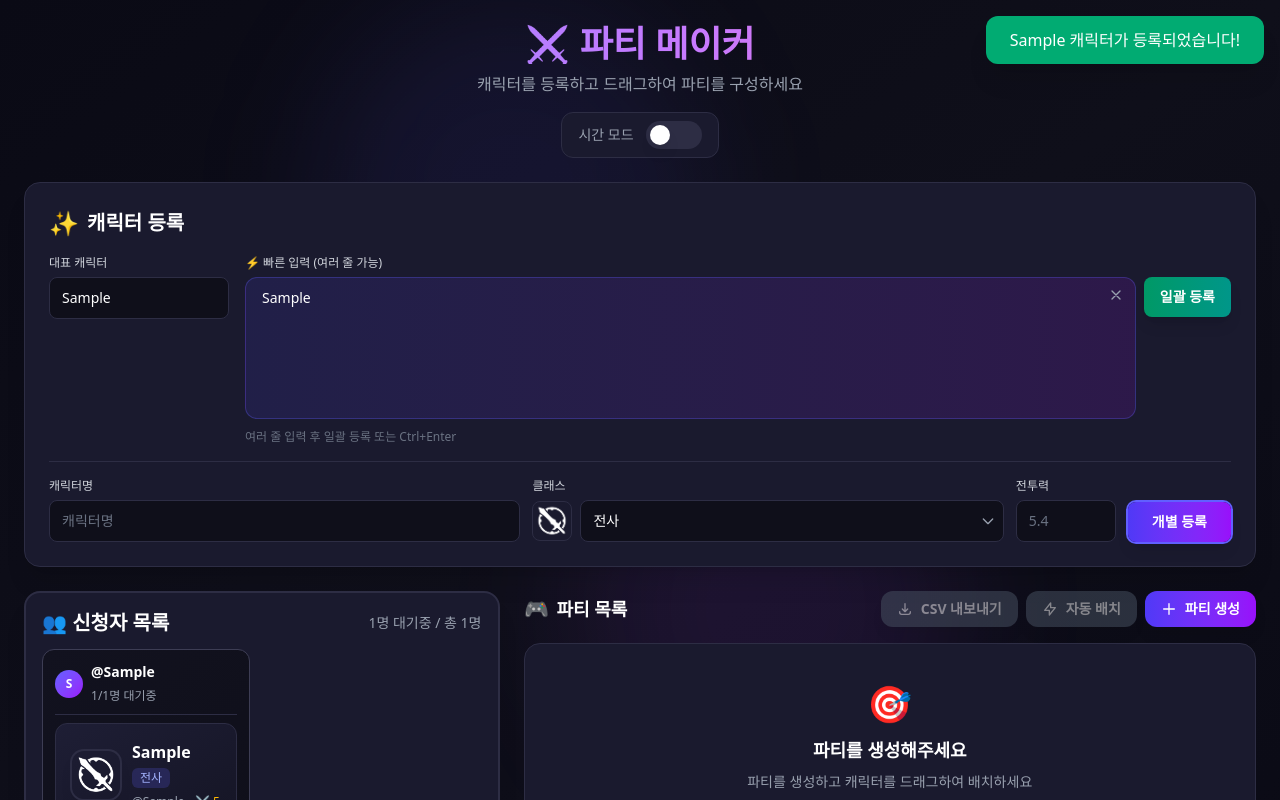
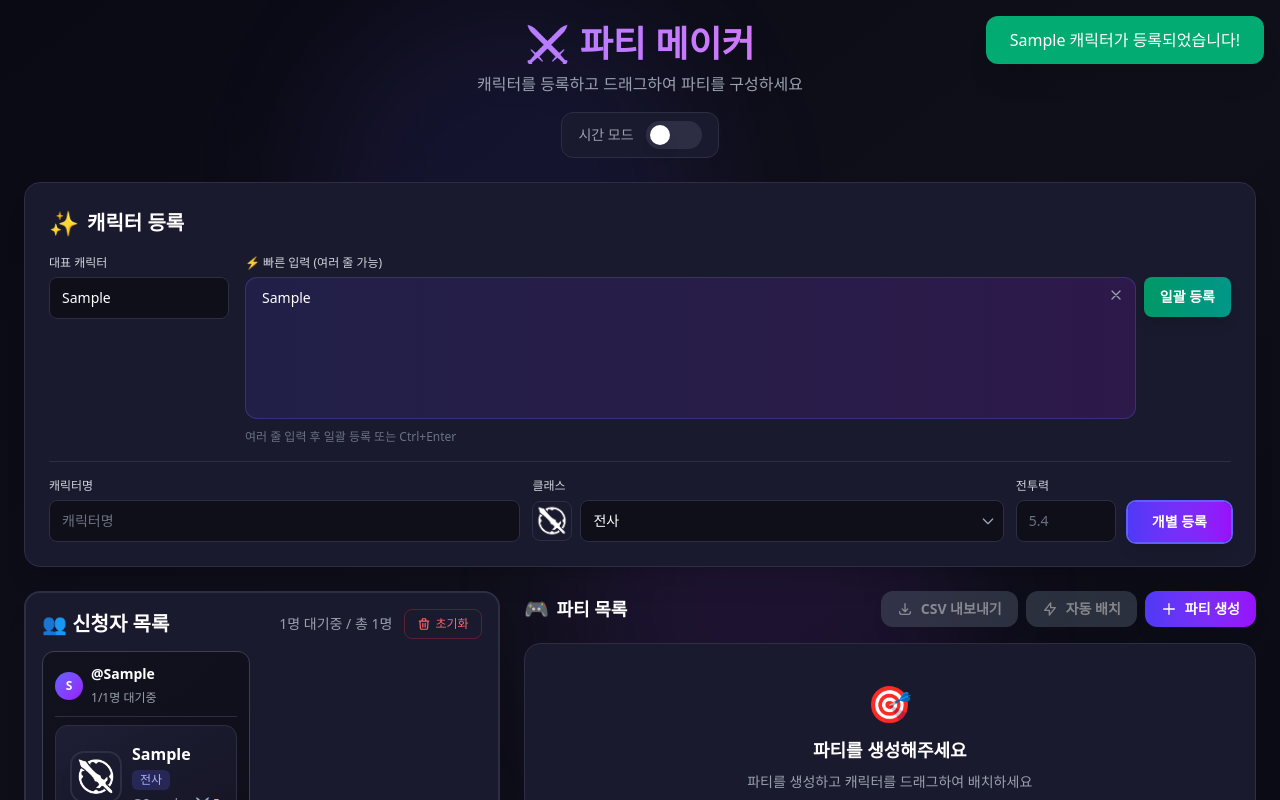
Before and after one commit to junsy0901/MobiPartyMaker, a React (Vite) app: page / in a window 1280 px wide. Both pictures are taken after typing "Sample", "Sample", "Sample", "5" into the empty fields and a click on the button "개별 등록". Shown: the top 800 px of the page. Built offline with nearby package versions, Linux system fonts and the light colour scheme.

Commit message:
feat: 초기화 기능 추가

```diff
--- a/src/App.tsx
+++ b/src/App.tsx
@@ -15,6 +15,7 @@ function App() {
     accountTimeSlots,
     handleAddCharacter,
     handleRemoveCharacter,
+    handleClearAllCharacters,
     isCharacterInAnyParty,
     isAccountFullyAssigned,
     handleCreateParty,
@@ -91,6 +92,7 @@ function App() {
             isCharacterInAnyParty={isCharacterInAnyParty}
             onRemoveCharacter={handleRemoveCharacter}
             onRemoveFromAllParties={handleRemoveCharacterFromAllParties}
+            onClearAll={handleClearAllCharacters}
             isTimeMode={isTimeMode}
             accountTimeSlots={accountTimeSlots}
             onUpdateAccountTimeSlots={handleUpdateAccountTimeSlots}
--- a/src/components/ApplicantList/index.tsx
+++ b/src/components/ApplicantList/index.tsx
@@ -2,6 +2,7 @@ import { useState } from "react";
 import type { Character, TimeSlot, AccountTimeSlots } from "../../types";
 import { TIME_SLOTS } from "../../types";
 import { CharacterCard } from "../CharacterCard";
+import { ConfirmModal } from "../ConfirmModal";
 
 interface ApplicantListProps {
   characters: Character[];
@@ -11,6 +12,7 @@ interface ApplicantListProps {
   isCharacterInAnyParty: (characterId: string) => boolean;
   onRemoveCharacter: (characterId: string) => void;
   onRemoveFromAllParties: (characterId: string) => void;
+  onClearAll: () => void;
   isTimeMode: boolean;
   accountTimeSlots: AccountTimeSlots;
   onUpdateAccountTimeSlots: (accountName: string, timeSlots: TimeSlot[]) => void;
@@ -24,11 +26,13 @@ export function ApplicantList({
   isCharacterInAnyParty,
   onRemoveCharacter,
   onRemoveFromAllParties,
+  onClearAll,
   isTimeMode,
   accountTimeSlots,
   onUpdateAccountTimeSlots,
 }: ApplicantListProps) {
   const [isDragOver, setIsDragOver] = useState(false);
+  const [isClearModalOpen, setIsClearModalOpen] = useState(false);
 
   const handleDragOver = (e: React.DragEvent) => {
     e.preventDefault();
@@ -68,10 +72,38 @@ export function ApplicantList({
         <h2 className="text-lg font-bold text-white flex items-center gap-2">
           <span className="text-xl">👥 신청자 목록</span>
         </h2>
-        <span className="text-sm text-gray-400">
-          {availableCharacters.length}명 대기중 / 총 {characters.length}명
-        </span>
+        <div className="flex items-center gap-3">
+          <span className="text-sm text-gray-400">
+            {availableCharacters.length}명 대기중 / 총 {characters.length}명
+          </span>
+          {characters.length > 0 && (
+            <button
+              onClick={() => setIsClearModalOpen(true)}
+              className="px-3 py-1.5 text-xs font-medium text-red-400 hover:text-red-300 hover:bg-red-500/10 border border-red-500/30 rounded-lg transition-colors flex items-center gap-1"
+              title="모든 신청자 초기화"
+            >
+              <svg className="w-3.5 h-3.5" fill="none" stroke="currentColor" viewBox="0 0 24 24">
+                <path strokeLinecap="round" strokeLinejoin="round" strokeWidth={2} d="M19 7l-.867 12.142A2 2 0 0116.138 21H7.862a2 2 0 01-1.995-1.858L5 7m5 4v6m4-6v6m1-10V4a1 1 0 00-1-1h-4a1 1 0 00-1 1v3M4 7h16" />
+              </svg>
+              초기화
+            </button>
+          )}
+        </div>
       </div>
+
+      {/* 초기화 확인 모달 */}
+      <ConfirmModal
+        isOpen={isClearModalOpen}
+        title="신청자 목록 초기화"
+        message={`등록된 모든 신청자(${characters.length}명)를 삭제하시겠습니까?\n파티에 배치된 캐릭터도 함께 제거됩니다.\n\n이 작업은 되돌릴 수 없습니다.`}
+        confirmText="초기화"
+        cancelText="취소"
+        onConfirm={() => {
+          setIsClearModalOpen(false);
+          onClearAll();
+        }}
+        onCancel={() => setIsClearModalOpen(false)}
+      />
 
       {characters.length === 0 ? (
         <div className="text-center py-8 text-gray-500">
--- a/src/hooks/usePartyMaker.ts
+++ b/src/hooks/usePartyMaker.ts
@@ -109,6 +109,20 @@ export function usePartyMaker() {
   const handleRemoveCharacter = useCallback((characterId: string) => {
     setCharacters((prev) => prev.filter((c) => c.id !== characterId));
   }, []);
+
+  // 모든 캐릭터 초기화
+  const handleClearAllCharacters = useCallback(() => {
+    setCharacters([]);
+    setAccountTimeSlots({});
+    // 파티 슬롯도 모두 비우기
+    setParties((prev) =>
+      prev.map((p) => ({
+        ...p,
+        slots: Array(p.slots.length).fill(null),
+      }))
+    );
+    showToast("모든 신청자가 초기화되었습니다.", "success");
+  }, [showToast]);
 
   // 파티 생성 (시간 모드일 때는 시간대 지정 필요)
   const handleCreateParty = useCallback((timeSlot?: TimeSlot) => {
@@ -484,6 +498,7 @@ export function usePartyMaker() {
     // Character actions
     handleAddCharacter,
     handleRemoveCharacter,
+    handleClearAllCharacters,
     isCharacterInAnyParty,
     isAccountFullyAssigned,
 
```
